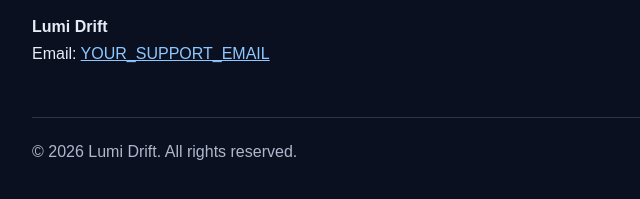
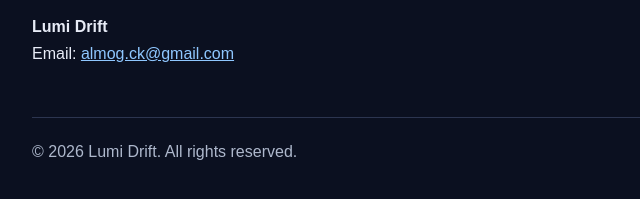
Before and after one commit to lumidriftgame/lumidriftgame.github.io, a plain HTML site: page privacy-policy.html in a window 1280 px wide. Shown: the part 3411-3610 px from the top of the page, 158-798 px from the left. Drawn offline with Linux system fonts and the light colour scheme.

Commit message:
Update privacy-policy.html

```diff
--- a/privacy-policy.html
+++ b/privacy-policy.html
@@ -298,7 +298,7 @@
     <p>
         <strong>Lumi Drift</strong><br>
         Email:
-        <a href="mailto:YOUR_SUPPORT_EMAIL">YOUR_SUPPORT_EMAIL</a>
+        <a href="mailto:YOUR_SUPPORT_EMAIL">almog.ck@gmail.com</a>
     </p>
 
     <footer>
```
